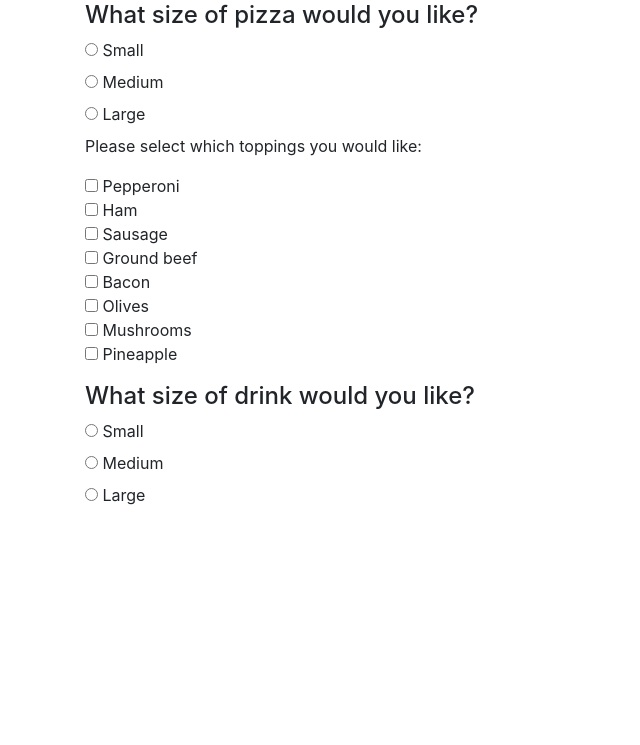
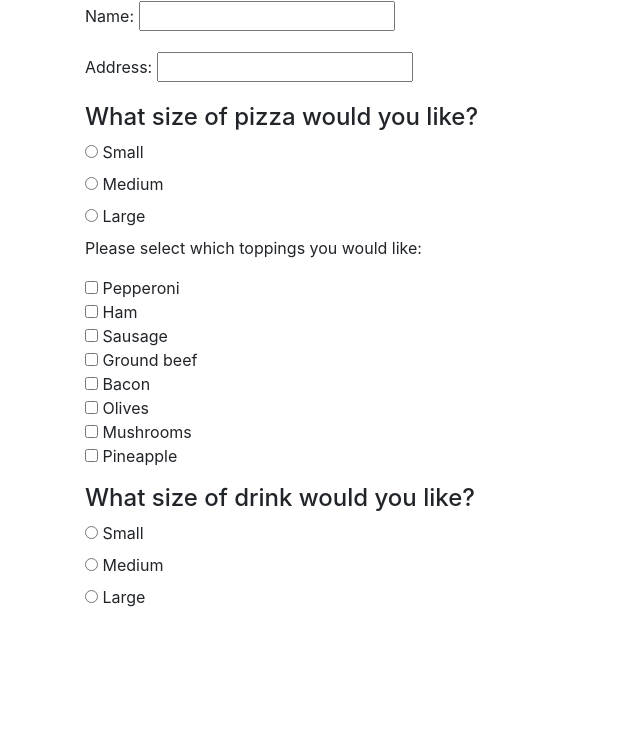
Before and after one commit to jordanHS/PizzaOrder2, a plain HTML site: page index.html in a window 1280 px wide. Shown: the part 55-800 px from the top of the page, without its empty margins (0-640 px from the left). Drawn offline with Linux system fonts and the light colour scheme.

Commit message:
add forms for name & address

```diff
--- a/index.html
+++ b/index.html
@@ -12,6 +12,14 @@
             <h1>Order Pizza!</h1>
             <div>
             <form id="order">
+                <div class="form-group">
+                    <label for="userName">Name:</label>
+                    <input type="text" id="userName">
+                </div>
+                <div class="form-group">
+                    <label for="address">Address:</label>
+                    <input type="text" id="address">
+                </div>
                 <h4>What size of pizza would you like?</h4>
                     <div class="radio">
                         <label>
@@ -54,14 +62,13 @@
                             <input type="radio" name="drinkSize" value="2.50">
                                 Medium
                         </label>
+                    </div>
                     <div class="radio">
                         <label>
                             <input type="radio" name="drinkSize" value="3.50">
                                 Large
                         </label>
                     </div>
-                    </div>
-                </div>
                 </form>
             </div>
         </div>
```
Lines whose indentation alone changed are shown as unchanged.
